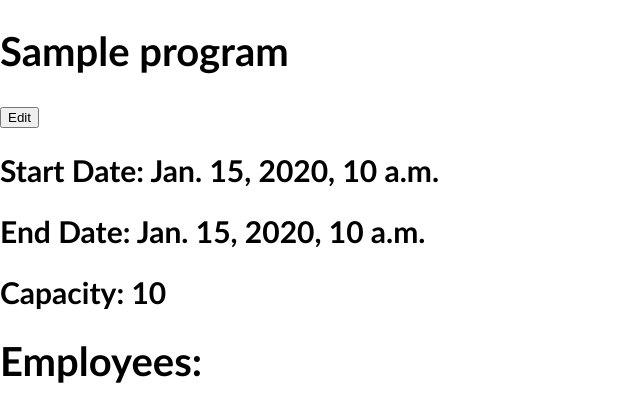
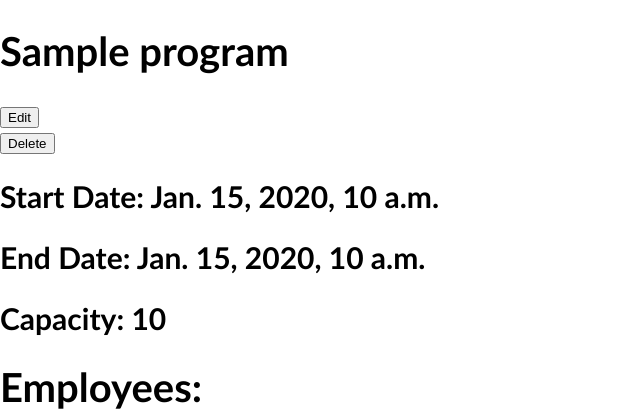
Before and after one commit to nss-day-cohort-38/bangazon-workforce-management-alpha-orionis, a Django app: template hrapp/templates/trainingprograms/details.html in a window 1280 px wide. Shown: the top 413 px of the page, without its empty margins (0-640 px from the left). Run offline with Django 3.2, Linux system fonts and the light colour scheme; the template is opened without the code that fills it: most values are stand-ins (such as "Sample title", 1, 10 or a date in 2020).

Commit message:
delete button working

```diff
--- a/hrapp/templates/trainingprograms/details.html
+++ b/hrapp/templates/trainingprograms/details.html
@@ -7,6 +7,14 @@
     {% csrf_token %}
     <button>Edit</button>
 </form>
+
+<form action="{% url 'hrapp:training_detail' program.id %}" method="POST">
+    {% csrf_token %}
+    <input type="hidden" name="actual_method" value="DELETE"/>
+    <button>Delete</button>
+</form>
+
+
 
 <h2>Start Date: {{program.start_date}}</h2>
 <h2>End Date: {{program.end_date}}</h2>
--- a/hrapp/views/trainingprograms/details.py
+++ b/hrapp/views/trainingprograms/details.py
@@ -82,7 +82,9 @@ def program_details(request, program_id):
                 db_cursor.execute("""
                 DELETE FROM hrapp_trainingprogram
                 WHERE id = ?
-                """, (program_id))
+                """, (program_id,))
+
+            return redirect(reverse('hrapp:training'))
 
         if ("actual_method" in form_data
             and form_data["actual_method"] == "PUT"
@@ -101,4 +103,4 @@ def program_details(request, program_id):
                 (form_data['title'], form_data['start_date'], form_data['end_date'], form_data['capacity'], program_id)
                 )
 
-        return redirect(reverse('hrapp:training'))
+            return redirect(reverse('hrapp:training'))
```
